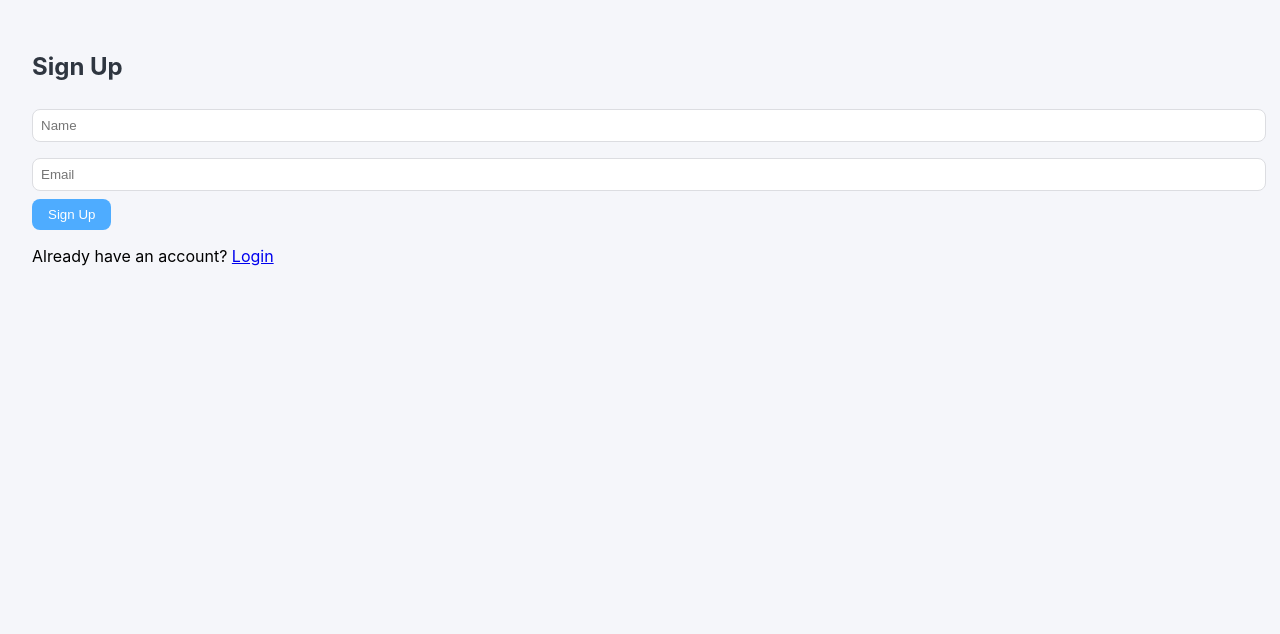
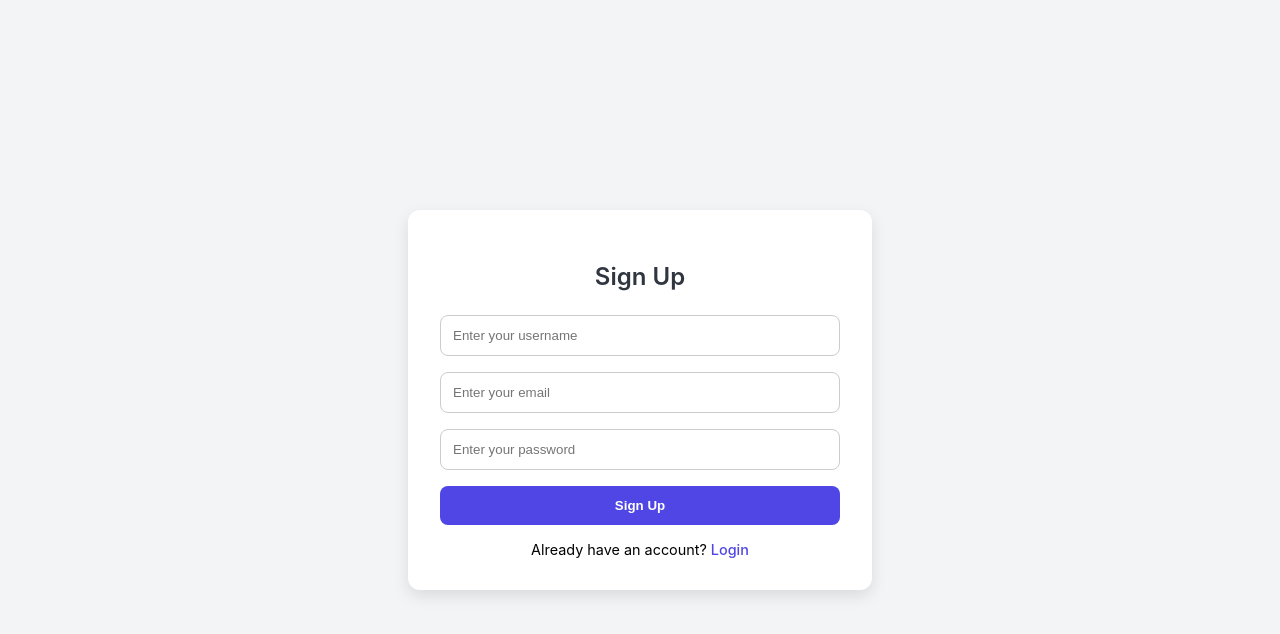
Before and after one commit to ThrishaKopula/expense-splitter-app, a React (Create React App) app in the folder expense-splitter-frontend/: page /signup in a window 1280 px wide. Shown: the top 634 px of the page. Built offline with nearby package versions, Linux system fonts and the light colour scheme.

Commit message:
login and signup UI

```diff
--- a/expense-splitter-frontend/src/App.css
+++ b/expense-splitter-frontend/src/App.css
@@ -1,38 +1,4 @@
-.App {
-  text-align: center;
+body {
+  background-color: white;
+  font-family: "Quicksand";
 }
-
-.App-logo {
-  height: 40vmin;
-  pointer-events: none;
-}
-
-@media (prefers-reduced-motion: no-preference) {
-  .App-logo {
-    animation: App-logo-spin infinite 20s linear;
-  }
-}
-
-.App-header {
-  background-color: #282c34;
-  min-height: 100vh;
-  display: flex;
-  flex-direction: column;
-  align-items: center;
-  justify-content: center;
-  font-size: calc(10px + 2vmin);
-  color: white;
-}
-
-.App-link {
-  color: #61dafb;
-}
-
-@keyframes App-logo-spin {
-  from {
-    transform: rotate(0deg);
-  }
-  to {
-    transform: rotate(360deg);
-  }
-}
--- a/expense-splitter-frontend/src/App.js
+++ b/expense-splitter-frontend/src/App.js
@@ -2,7 +2,6 @@
 import { BrowserRouter as Router, Routes, Route, Navigate } from "react-router-dom";
 import { QueryClient, QueryClientProvider } from "@tanstack/react-query";
 import { useState } from "react";
-
 import Login from "./components/Login";
 import Signup from "./components/Signup";
 import Dashboard from "./components/Dashboard";
--- a/expense-splitter-frontend/src/components/Login.js
+++ b/expense-splitter-frontend/src/components/Login.js
@@ -1,49 +1,36 @@
-// src/components/Login.js
 import { useState } from "react";
 import { useNavigate, Link } from "react-router-dom";
-import { getUsers } from "../api/api";
 
-function Login({ setCurrentUser }) {
+function Login({ onLogin }) {
+  const [email, setEmail] = useState("");
   const navigate = useNavigate();
-  const [email, setEmail] = useState("");
-  const [error, setError] = useState("");
 
-  const handleLogin = async (e) => {
+  const handleSubmit = (e) => {
     e.preventDefault();
-    setError("");
+    if (!email) return alert("Please enter your email");
 
-    try {
-      const users = await getUsers();
-      const user = users.find((u) => u.email === email);
-
-      if (!user) {
-        setError("Email not registered. Please sign up first.");
-        return;
-      }
-
-      setCurrentUser(user);
+    // 🔥 simulate login (replace with real DB check)
+    onLogin(email);
     navigate("/dashboard");
-    } catch {
-      setError("Login failed. Try again later.");
-    }
   };
 
   return (
-    <div style={{ padding: "2rem" }}>
+    <div className="centered-page">
+      <div className="auth-card">
         <h2>Login</h2>
-      <form onSubmit={handleLogin}>
+        <form onSubmit={handleSubmit}>
           <input
             type="email"
             placeholder="Enter your email"
             value={email}
             onChange={(e) => setEmail(e.target.value)}
           />
-        {error && <p style={{ color: "red" }}>{error}</p>}
           <button type="submit">Login</button>
         </form>
-      <p>
-        Don't have an account? <Link to="/signup">Sign Up</Link>
-      </p>
+        <div className="switch-link">
+          Don’t have an account? <Link to="/signup">Sign up</Link>
+        </div>
+      </div>
     </div>
   );
 }
--- a/expense-splitter-frontend/src/components/Signup.js
+++ b/expense-splitter-frontend/src/components/Signup.js
@@ -1,54 +1,50 @@
-// src/components/Signup.js
 import { useState } from "react";
 import { useNavigate, Link } from "react-router-dom";
-import { getUsers, createUser } from "../api/api";
 
-function Signup() {
+function Signup({ onSignup }) {
+  const [email, setEmail] = useState("");
+  const [username, setUsername] = useState("");
+  const [password, setPassword] = useState("");
   const navigate = useNavigate();
-  const [name, setName] = useState("");
-  const [email, setEmail] = useState("");
-  const [error, setError] = useState("");
 
-  const handleSignup = async (e) => {
+  const handleSubmit = (e) => {
     e.preventDefault();
-    setError("");
+    if (!email) return alert("Please enter your email");
 
-    try {
-      const users = await getUsers();
-      if (users.some((u) => u.email === email)) {
-        setError("Email already registered. Please login.");
-        return;
-      }
-
-      await createUser({ name, email });
-      navigate("/login");
-    } catch {
-      setError("Signup failed. Try again later.");
-    }
+    // 🔥 simulate signup (replace with real DB check)
+    onSignup(email);
+    navigate("/dashboard");
   };
 
   return (
-    <div style={{ padding: "2rem" }}>
+    <div className="centered-page">
+      <div className="auth-card">
         <h2>Sign Up</h2>
-      <form onSubmit={handleSignup}>
+        <form onSubmit={handleSubmit}>
           <input
             type="text"
-          placeholder="Name"
-          value={name}
-          onChange={(e) => setName(e.target.value)}
+            placeholder="Enter your username"
+            value={username}
+            onChange={(e) => setUsername(e.target.value)}
           />
           <input
             type="email"
-          placeholder="Email"
+            placeholder="Enter your email"
             value={email}
             onChange={(e) => setEmail(e.target.value)}
           />
-        {error && <p style={{ color: "red" }}>{error}</p>}
+          <input
+            type="password"
+            placeholder="Enter your password"
+            value={password}
+            onChange={(e) => setPassword(e.target.value)}
+          />
           <button type="submit">Sign Up</button>
         </form>
-      <p>
+        <div className="switch-link">
           Already have an account? <Link to="/login">Login</Link>
-      </p>
+        </div>
+      </div>
     </div>
   );
 }
--- a/expense-splitter-frontend/src/index.css
+++ b/expense-splitter-frontend/src/index.css
@@ -44,14 +44,7 @@ button:hover {
   background-color: #3a8ee6;
 }
 
-input[type="text"], input[type="email"], select {
-  padding: 0.5rem;
-  border-radius: 8px;
-  border: 1px solid #dcdde1;
-  width: 100%;
-  margin-top: 0.5rem;
-  margin-bottom: 0.5rem;
-}
+
 
 ul {
   list-style: none;
@@ -70,3 +63,71 @@ li {
   gap: 1rem;
   margin-bottom: 1rem;
 }
+
+/* Centered card container */
+.centered-page {
+  display: flex;
+  justify-content: center;
+  align-items: center;
+  min-height: 100vh;
+  background-color: #f3f4f6; /* light gray background */
+}
+
+/* Card styles */
+.auth-card {
+  background-color: #fff;
+  border-radius: 12px;
+  padding: 2rem;
+  width: 100%;
+  max-width: 400px;
+  box-shadow: 0 6px 16px rgba(0, 0, 0, 0.1);
+  text-align: center;
+}
+
+.auth-card h2 {
+  margin-bottom: 1.5rem;
+  font-size: 1.5rem;
+  font-weight: 600;
+}
+
+.auth-card form {
+  display: flex;
+  flex-direction: column;
+  gap: 1rem;
+}
+
+.auth-card input {
+  padding: 0.75rem;
+  border-radius: 8px;
+  border: 1px solid #ccc;
+}
+
+.auth-card button {
+  padding: 0.75rem;
+  background-color: #4f46e5;
+  color: white;
+  border: none;
+  border-radius: 8px;
+  font-weight: 600;
+  cursor: pointer;
+  transition: background-color 0.2s ease-in-out;
+}
+
+.auth-card button:hover {
+  background-color: #4338ca;
+}
+
+.auth-card .switch-link {
+  margin-top: 1rem;
+  font-size: 0.9rem;
+}
+
+.auth-card .switch-link a {
+  color: #4f46e5;
+  text-decoration: none;
+  font-weight: 500;
+}
+
+.auth-card .switch-link a:hover {
+  text-decoration: underline;
+}
--- a/expense-splitter-frontend/src/index.js
+++ b/expense-splitter-frontend/src/index.js
@@ -9,6 +9,7 @@ const queryClient = new QueryClient();
 
 const root = ReactDOM.createRoot(document.getElementById("root"));
 root.render(
+
   <QueryClientProvider client={queryClient}>
     <App />
   </QueryClientProvider>
```
Lines whose indentation alone changed are shown as unchanged.
